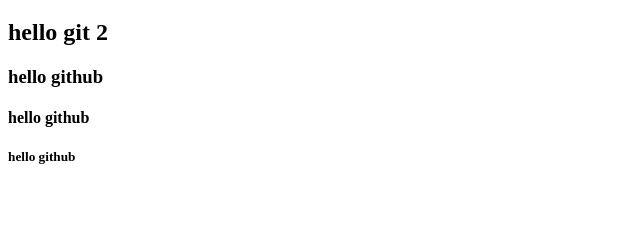
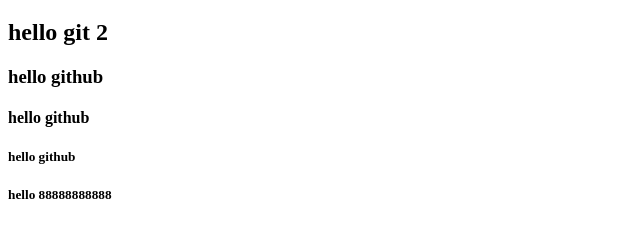
Before and after one commit to k1cker/git_test, a plain HTML site: page index.html in a window 1280 px wide. Shown: the part 61-298 px from the top of the page, without its empty margins (0-640 px from the left). Drawn offline with Linux system fonts and the light colour scheme.

Commit message:
three commit

```diff
--- a/index.html
+++ b/index.html
@@ -10,5 +10,6 @@
 	<h3>hello github</h3>
 	<h4>hello github</h4>
 		<h5>hello github</h5>
+		<h5>hello 88888888888</h5>
 </body>
 </html>
```
